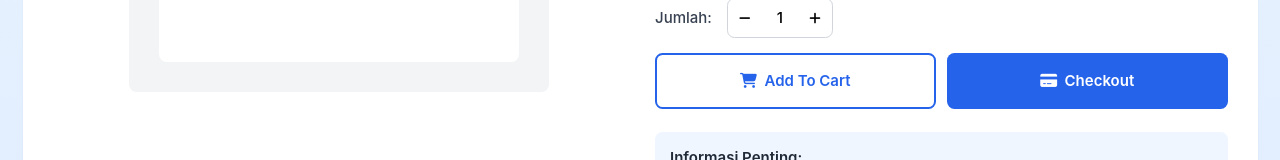
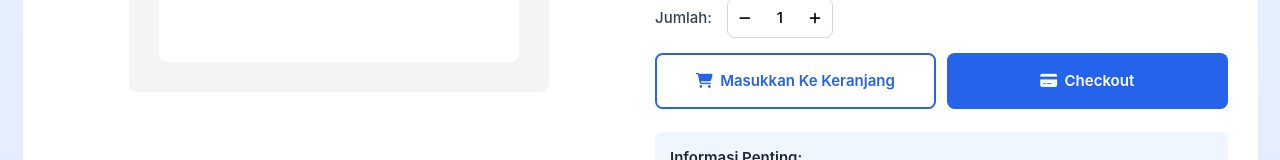
Before and after one commit to Fu115tackHero/Tugas-Proyek-Praktikum-Pemrograman-Web--Kelompok-PharmaHub-, a React (Vite) app: page /product/1 in a window 1280 px wide. Shown: the part 588-748 px from the top of the page. Built offline with nearby package versions, Linux system fonts and the light colour scheme.

Commit message:
Perubahan Bahasa pada detail produk

```diff
--- a/src/pages/ProductDetail.jsx
+++ b/src/pages/ProductDetail.jsx
@@ -171,7 +171,7 @@ const ProductDetail = () => {
                     className="bg-white border-2 border-blue-600 text-blue-600 py-4 rounded-lg font-semibold hover:bg-blue-50 transition flex items-center justify-center space-x-2"
                   >
                     <i className="fas fa-shopping-cart"></i>
-                    <span>Add To Cart</span>
+                    <span>Masukkan Ke Keranjang</span>
                   </button>
 
                   {/* Checkout Button */}
```
